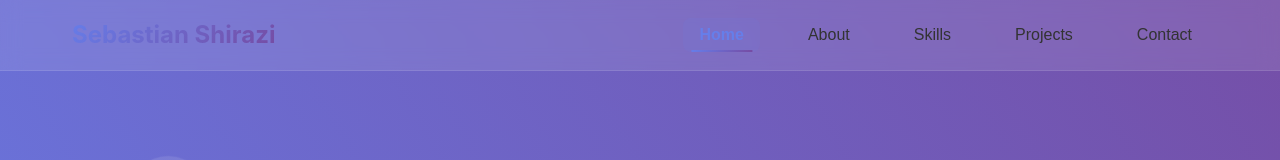
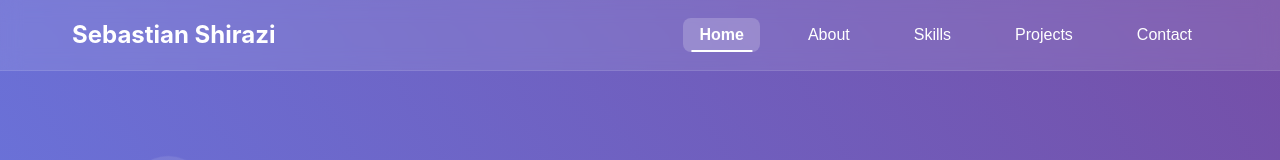
Before and after one commit to sebastian-shirazi/sebastian-shirazi.github.io, a React (Create React App) app: page / in a window 1280 px wide. Shown: the top 160 px of the page. Built offline with nearby package versions, Linux system fonts and the light colour scheme.

Commit message:
Make changes to navbar

```diff
--- a/src/components/Header.css
+++ b/src/components/Header.css
@@ -29,10 +29,16 @@
   margin: 0;
   font-size: 1.5rem;
   font-weight: 700;
+  color: white;
+  transition: all 0.3s ease;
+}
+
+.header.scrolled .logo h2 {
   background: linear-gradient(135deg, #667eea 0%, #764ba2 100%);
   -webkit-background-clip: text;
   -webkit-text-fill-color: transparent;
   background-clip: text;
+  color: transparent;
 }
 
 .nav-list {
@@ -46,7 +52,7 @@
 .nav-list button {
   background: none;
   border: none;
-  color: #333;
+  color: white;
   font-size: 1rem;
   font-weight: 500;
   cursor: pointer;
@@ -56,10 +62,18 @@
   position: relative;
 }
 
+.header.scrolled .nav-list button {
+  color: #333;
+}
+
 .nav-list button:hover {
+  background: rgba(255, 255, 255, 0.2);
+  transform: translateY(-2px);
+}
+
+.header.scrolled .nav-list button:hover {
   background: rgba(102, 126, 234, 0.1);
   color: #667eea;
-  transform: translateY(-2px);
 }
 
 .nav-list button::after {
@@ -69,9 +83,13 @@
   left: 50%;
   width: 0;
   height: 2px;
-  background: linear-gradient(135deg, #667eea 0%, #764ba2 100%);
+  background: white;
   transition: all 0.3s ease;
   transform: translateX(-50%);
+}
+
+.header.scrolled .nav-list button::after {
+  background: linear-gradient(135deg, #667eea 0%, #764ba2 100%);
 }
 
 .nav-list button:hover::after {
@@ -79,9 +97,13 @@
 }
 
 .nav-list button.active {
+  background: rgba(255, 255, 255, 0.2);
+  font-weight: 600;
+}
+
+.header.scrolled .nav-list button.active {
   background: rgba(102, 126, 234, 0.1);
   color: #667eea;
-  font-weight: 600;
 }
 
 .nav-list button.active::after {
```
